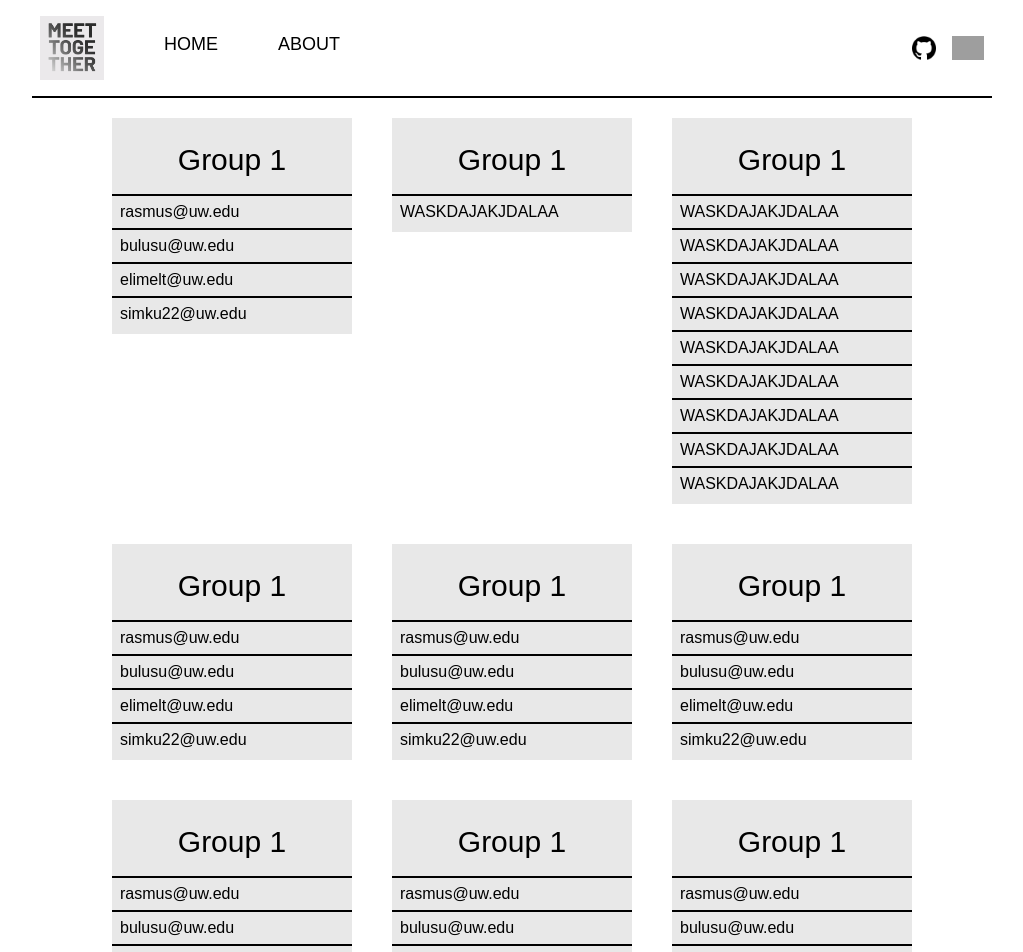
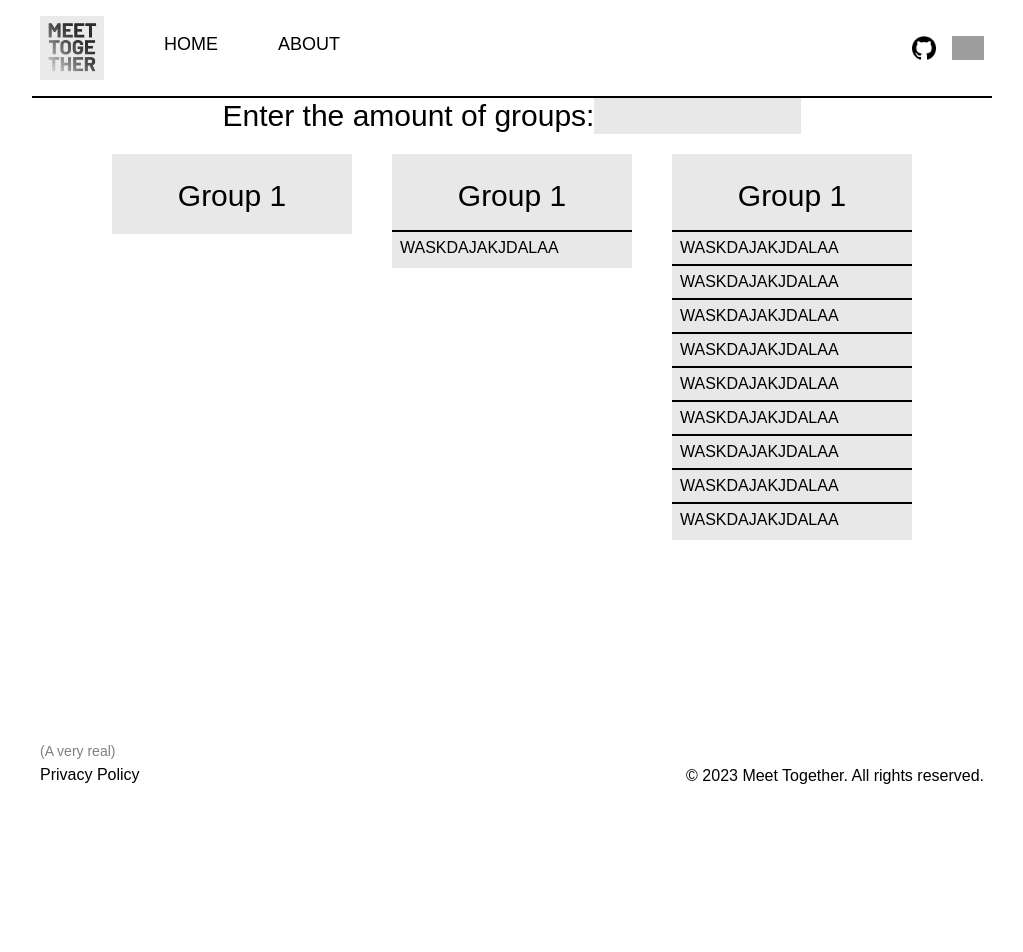
Before and after one commit to elimelt/meet-together, a React (Create React App) app in the folder client/: page /groups in a window 1280 px wide. Shown: the top 952 px of the page, without its empty margins (128-1151 px from the left). After the commit the page ends 800 px from the top, so only its background shows below. Built offline with nearby package versions, Linux system fonts and the light colour scheme; grey boxes are pictures that could not be loaded.

Commit message:
added responseData state

```diff
--- a/client/src/App.js
+++ b/client/src/App.js
@@ -7,32 +7,19 @@ import { About } from './About.js';
 import { Sort } from './FieldsPage.js';
 import { Groups } from './Groups.js';
 
-const list = [];
-
-// [
-//   { id: 1, name: 'elijah', active: true},
-//   { id: 2, name: 'sriya', active: true},
-//   { id: 3, name: 'rasmus', active: true},
-//   { id: 4, name: 'simon', active: true},
-//   { id: 5, name: 'max', active: true},
-//   { id: 6, name: 'bella', active: true},
-//   { id: 7, name: 'turner', active: true}
-// ];
-
 function App() {
   const [formData, setFormData] = useState([])
   const [responseData, setResponseData] = useState([])
 
-  const dataGroups = [{name: 'rasmus@uw.edu'}, {name: 'bulusu@uw.edu'}, {name: 'elimelt@uw.edu'}, {name: 'simku22@uw.edu'}]
   return (
     <div id="app" className='ml-25 mr-25 flex flex-col h-screen'>
       <BrowserRouter>
         <Header setFormData={setFormData}/>
         <Routes>
-          <Route path="/" element={<FormInput setFormData={setFormData} />} />
+          <Route path="/" element={<FormInput setFormData={setFormData} setResponseData={setResponseData} />} />
           <Route path="/about" element={<About />} />
           <Route path='/fields' element={<Sort formData={formData} setFormData={setFormData} />} />
-          <Route path='/groups' element={<Groups data={dataGroups} />} />
+          <Route path='/groups' element={<Groups responseData={responseData} />} />
         </Routes>
         <Footer />
       </BrowserRouter>
--- a/client/src/FormInput.js
+++ b/client/src/FormInput.js
@@ -6,7 +6,7 @@ import {
   processedMetadata as processMetadata
  } from './tools/form.js';
 
-const getFormID = async (setFormData) => {
+const getFormID = async (setFormData, setResponseData) => {
   const url = document.getElementById('input').value;
 
   // Using regular expression to extract the form ID
@@ -24,13 +24,14 @@ const getFormID = async (setFormData) => {
       return newElement;
     })
     setFormData(newMetadata);
+    setResponseData(responses);
   } else {
     console.log("Form ID not found in the URL.");
   }
 }
 
 export const FormInput = (props) => {
-  const { setFormData } = props;
+  const { setFormData, setResponseData } = props;
   return (
     <div>
       <h1 className='text-4xl text-center m-5 mb-5 mt-16 font-bold'>INPUT YOUR FORM</h1>
@@ -38,7 +39,7 @@ export const FormInput = (props) => {
       <div className="bg-secondary w-3/5 h-20 m-auto flex flex-row items-center">
         <input id='input' className="border-radius-1 w-full text-lg ml-5 focus:outline-none bg-gradient-to-r from-black via-black via-black via-black to-secondary text-transparent bg-clip-text" type="text" placeholder="link here..."></input>
         <Link className='h-full' to="/fields">
-          <button onClick={() => { getFormID(setFormData) }} className="pl-5 pr-5 h-full hover:bg-darker transition duration-50 ease-in-out" type="button">Submit</button>
+          <button onClick={() => { getFormID(setFormData, setResponseData) }} className="pl-5 pr-5 h-full hover:bg-darker transition duration-50 ease-in-out" type="button">Submit</button>
         </Link>
       </div>
     </div>
--- a/client/src/Groups.js
+++ b/client/src/Groups.js
@@ -4,32 +4,25 @@ const Group = (props) => {
     <div className="w-60 bg-secondary border-t-1 pt-1 pb-1 m-5">
       <h1 className="text-3xl text-center m-3 pt-2 pb-1">Group {number}</h1>
       {data.map((element, i) => {
-        return <p key={i} className="border-t-2 flex border-black p-1 pl-2">{element.name}</p>
+        return <p key={i} className="border-t-2 flex border-black p-1 pl-2">{element.title}</p>
       })}
     </div>
   );
 }
 
 export const Groups = (props) => {
-  const { data } = props;
+  const { responseData } = props;
   return (
-    <div id="group" className="flex flex-wrap justify-center items-start">
-      <Group number='1' data={data} />
-      <Group number='1' data={[{name: "WASKDAJAKJDALAA"}]} />
-      <Group number='1' data={[{name: "WASKDAJAKJDALAA"}, {name: "WASKDAJAKJDALAA"}, {name: "WASKDAJAKJDALAA"}, {name: "WASKDAJAKJDALAA"}, {name: "WASKDAJAKJDALAA"}, {name: "WASKDAJAKJDALAA"}, {name: "WASKDAJAKJDALAA"}, {name: "WASKDAJAKJDALAA"}, {name: "WASKDAJAKJDALAA"}]} />
-
-      <Group number='1' data={data} />
-
-      <Group number='1' data={data} />
-      <Group number='1' data={data} />
-      <Group number='1' data={data} />
-      <Group number='1' data={data} />
-      <Group number='1' data={data} />
-
-      <Group number='1' data={data} />
-      <Group number='1' data={data} />
-
-
-    </div>
+    <>
+      <div className="flex justify-center">
+        <h1 className="text-3xl">Enter the amount of groups:</h1>
+        <input className="bg-secondary"></input>
+      </div>
+      <div id="group" className="flex flex-wrap justify-center items-start">
+        <Group number='1' data={responseData} />
+        <Group number='1' data={[{title: "WASKDAJAKJDALAA"}]} />
+        <Group number='1' data={[{title: "WASKDAJAKJDALAA"}, {title: "WASKDAJAKJDALAA"}, {title: "WASKDAJAKJDALAA"}, {title: "WASKDAJAKJDALAA"}, {title: "WASKDAJAKJDALAA"}, {title: "WASKDAJAKJDALAA"}, {title: "WASKDAJAKJDALAA"}, {title: "WASKDAJAKJDALAA"}, {title: "WASKDAJAKJDALAA"}]} />
+      </div>
+    </>
   );
 }
```
